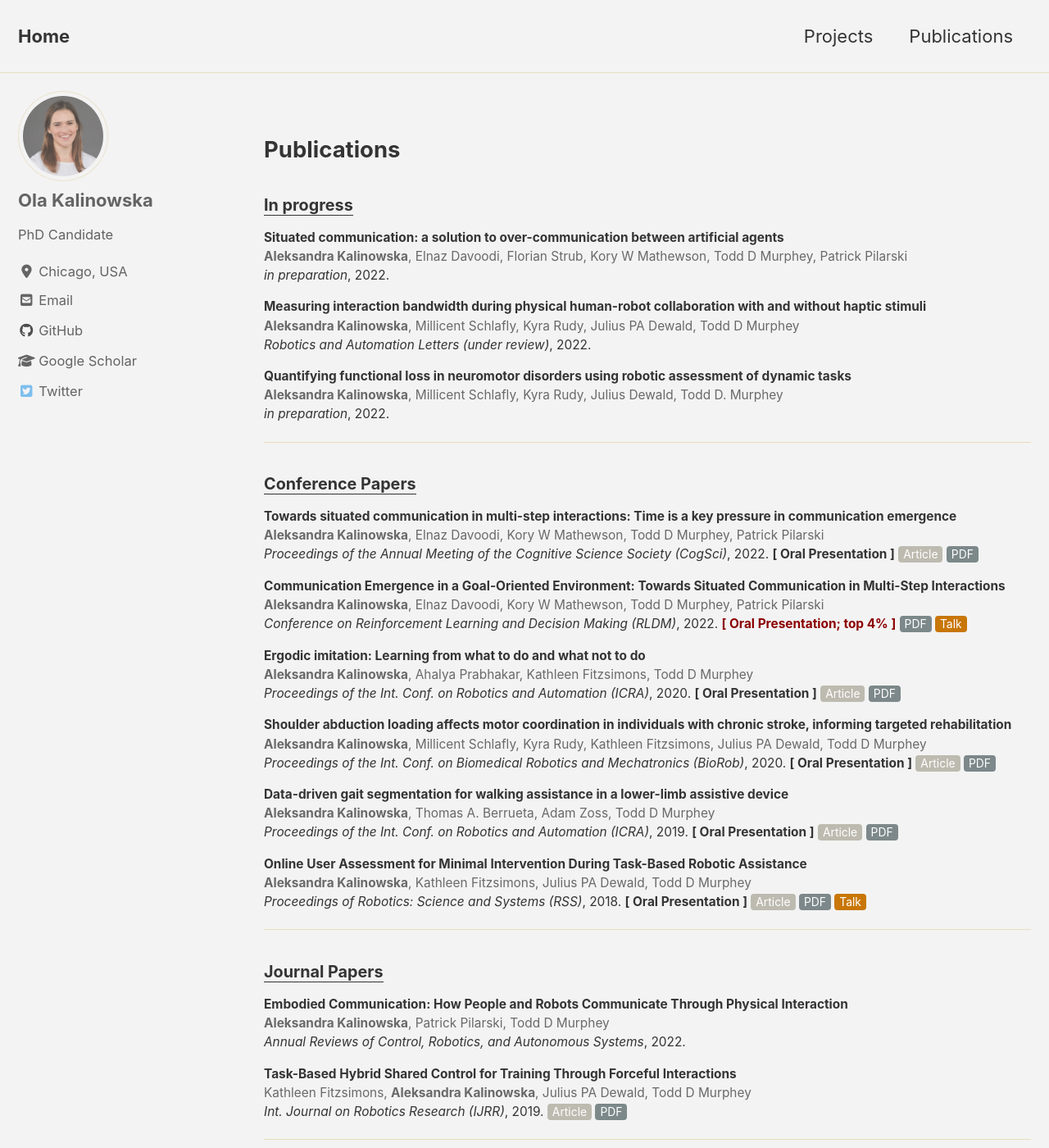
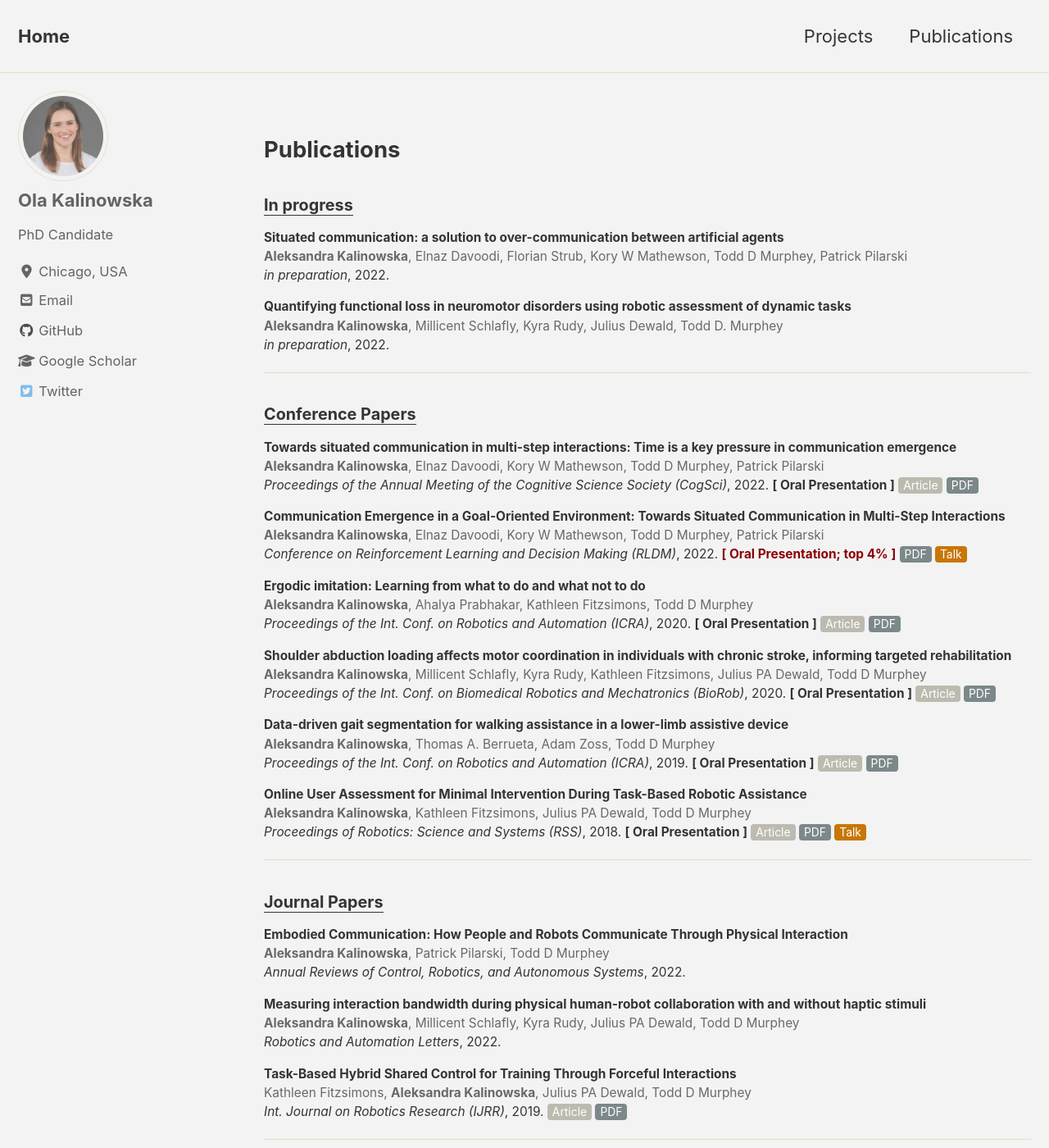
Before and after one commit to olakali/olakali.github.io, a Jekyll site: the page built from _pages/publications.html, in a window 1280 px wide and 1400 px high. Shown: the whole window at 82% size. Built offline with Jekyll 4.4.1, drawn with Linux system fonts in a browser that asks for light colours; cached includes are drawn as plain includes; nearby versions of some CDN libraries.

Commit message:
RAL paper

```diff
--- a/_pages/projects.html
+++ b/_pages/projects.html
@@ -87,7 +87,9 @@ classes: wide
       <br><i>in preparation</i>, 2022.</p>
     <p style="font-size:70%"><b>Measuring interaction bandwidth during physical human-robot collaboration with and without haptic stimuli</b>
       <br><span style="color:#696969"><b>Aleksandra Kalinowska</b>, Millicent Schlafly, Kyra Rudy, Julius PA Dewald, Todd D Murphey</span>
-      <br><i>Robotics and Automation Letters (under review)</i>, 2022.</p>
+      <br><i>Robotics and Automation Letters</i>, 2022.</p>
+      <!-- <a href="https://ieeexplore.ieee.org/document/9224454" style="font-size:90%"><button class="button button2">Article</button></a>
+      <a href="/assets/pdfs/2020BIOROBKaRuScFiDeMu.pdf" style="font-size:90%"><button class="button button3">PDF</button></a></p> -->
     <p style="font-size:70%"><b>Shoulder abduction loading affects motor coordination in individuals with chronic stroke, informing targeted rehabilitation</b>
       <br><span style="color:#696969"><b>Aleksandra Kalinowska</b>, Millicent Schlafly, Kyra Rudy, Kathleen Fitzsimons, Julius PA Dewald, Todd D Murphey</span>
       <br><i>Proceedings of the Int. Conf. on Biomedical Robotics and Mechatronics (BioRob)</i>, 2020. <span style="font-weight:bold">[ Oral Presentation ]</span>
--- a/_pages/publications.html
+++ b/_pages/publications.html
@@ -49,10 +49,6 @@ classes: wide
   <p style="font-size:70%"><b>Situated communication: a solution to over-communication between artificial agents</b>
     <br><span style="color:#696969"><b>Aleksandra Kalinowska</b>, Elnaz Davoodi, Florian Strub, Kory W Mathewson, Todd D Murphey, Patrick Pilarski</span>
     <br><i>in preparation</i>, 2022.</p>
-
-  <p style="font-size:70%"><b>Measuring interaction bandwidth during physical human-robot collaboration with and without haptic stimuli</b>
-    <br><span style="color:#696969"><b>Aleksandra Kalinowska</b>, Millicent Schlafly, Kyra Rudy, Julius PA Dewald, Todd D Murphey</span>
-    <br><i>Robotics and Automation Letters (under review)</i>, 2022.</p>
 
   <p style="font-size:70%"><b>Quantifying functional loss in neuromotor disorders using robotic assessment of dynamic tasks</b>
     <br><span style="color:#696969"><b>Aleksandra Kalinowska</b>, Millicent Schlafly, Kyra Rudy, Julius Dewald, Todd D. Murphey</span>
@@ -115,6 +111,11 @@ classes: wide
       <!-- <a href="https://arxiv.org/abs/2205.09814" style="font-size:90%"><button class="button button2">Article</button></a>
       <a href="/assets/pdfs/BerruetaNComms2022.pdf" style="font-size:90%"><button class="button button3">PDF</button></a>
       <a href="/assets/bibs/BerruetaNComms2022.bib" style="font-size:90%"><button class="button button1">BibTeX</button></a></p> -->
+    <p style="font-size:70%"><b>Measuring interaction bandwidth during physical human-robot collaboration with and without haptic stimuli</b>
+      <br><span style="color:#696969"><b>Aleksandra Kalinowska</b>, Millicent Schlafly, Kyra Rudy, Julius PA Dewald, Todd D Murphey</span>
+      <br><i>Robotics and Automation Letters</i>, 2022.</p>
+      <!-- <a href="https://journals.sagepub.com/doi/full/10.1177/0278364920933654" style="font-size:90%"><button class="button button2">Article</button></a>
+      <a href="/assets/pdfs/2020IJRRFiKaDeMu.pdf" style="font-size:90%"><button class="button button3">PDF</button></a> </p> -->
     <p style="font-size:70%"><b>Task-Based Hybrid Shared Control for Training Through Forceful Interactions</b>
       <br><span style="color:#696969">Kathleen Fitzsimons, <b>Aleksandra Kalinowska</b>, Julius PA Dewald, Todd D Murphey</span>
       <br><i>Int. Journal on Robotics Research (IJRR)</i>, 2019.
```
